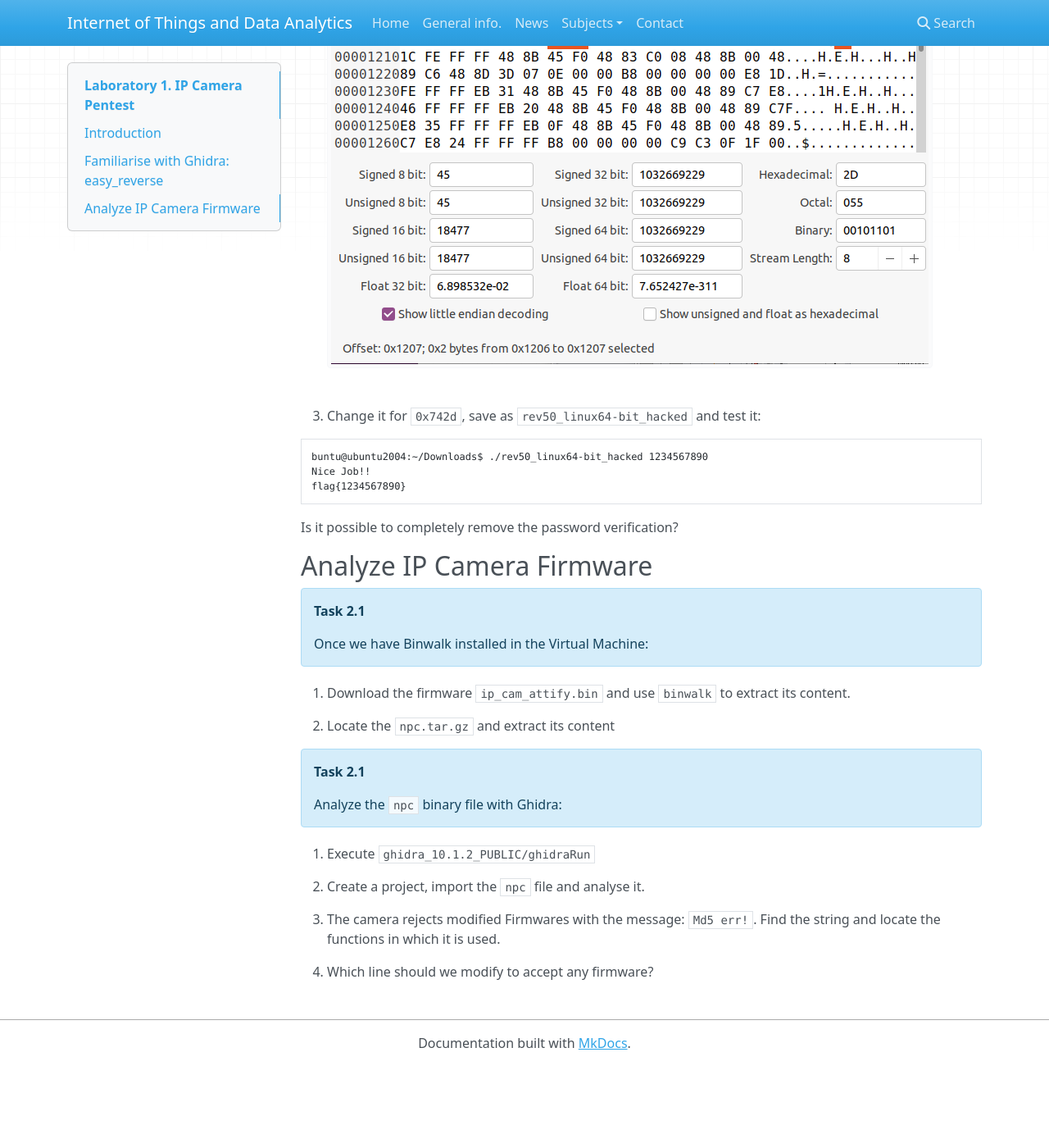
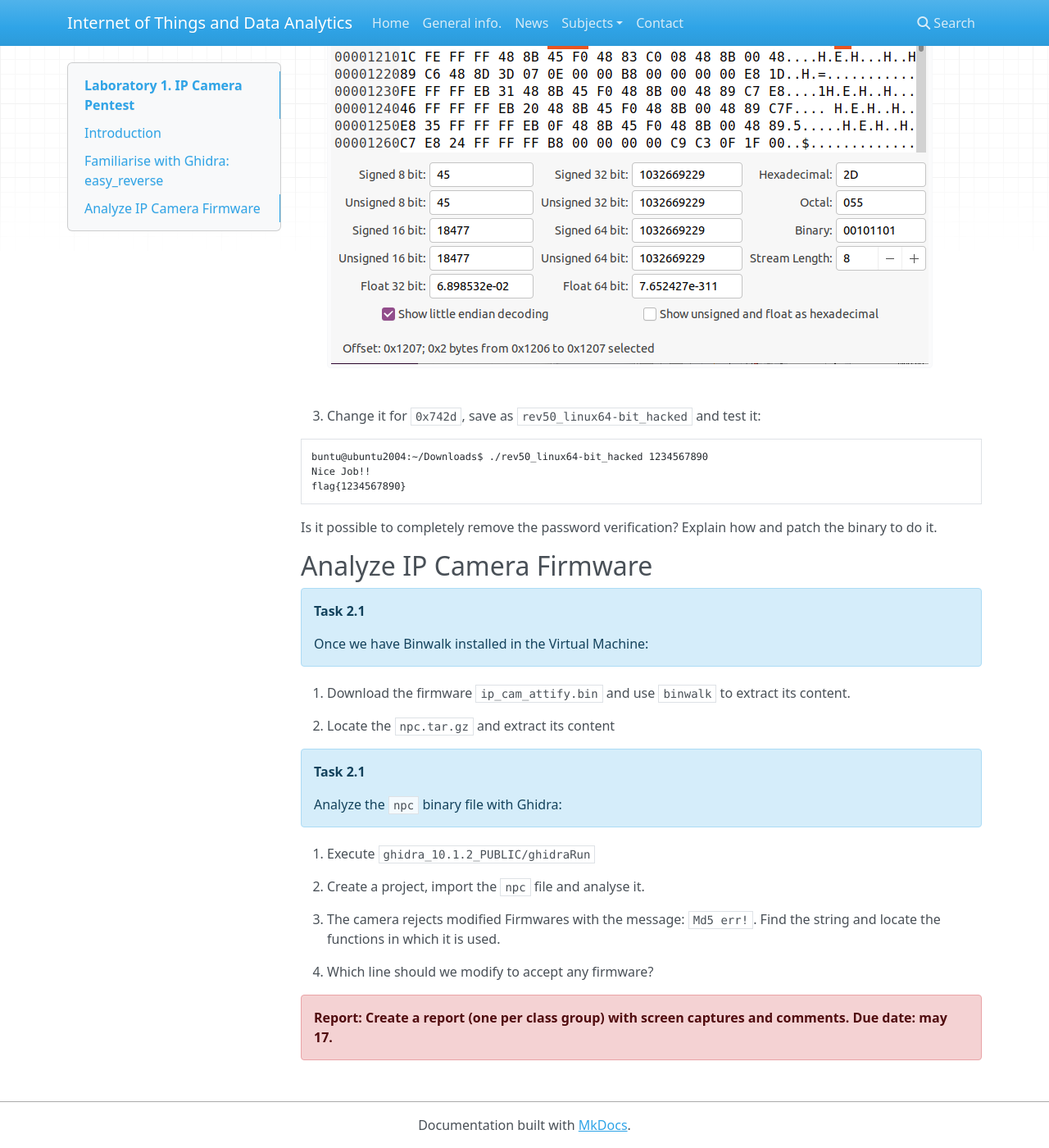
Before and after one commit to iot-da/iot-da.github.io, an MkDocs documentation site: the page built from docs/Subjects/SEC/P1/index.md, in a window 1280 px wide and 1400 px high, scrolled down 5747 px. Shown: the whole window at 82% size. Built offline with MkDocs 1.6.1, drawn with Linux system fonts in a browser that asks for light colours; nearby versions of some CDN libraries; before the commit the page ends 7047 px from its top, so only the background shows below that; some of the changed text lies outside the part shown.

Commit message:
Due time

`````diff
--- a/docs/Subjects/SEC/P1/index.md
+++ b/docs/Subjects/SEC/P1/index.md
@@ -19,7 +19,7 @@ The objective of this laboratory session is to put into practice the knowledge o
 
 5. [Ghex](https://wiki.gnome.org/Apps/Ghex):
 
-````
+````bash
 sudo apt-get install ghex
 ````
 
@@ -125,7 +125,7 @@ Nice Job!!
 flag{1234567890}
 ```
 
-Is it possible to completely remove the password verification?
+Is it possible to completely remove the password verification? Explain how and patch the binary to do it.
 
 ## Analyze IP Camera Firmware
 !!! note "Task 2.1"
@@ -145,3 +145,7 @@ Is it possible to completely remove the password verification?
 3. The camera rejects modified Firmwares with the message: `Md5 err!`. Find the string and locate the functions in which it is used.
 
 4. Which line should we modify to accept any firmware?
+
+
+
+!!! danger "Report: Create a report (one per class group) with screen captures and comments. Due date: may 17."
`````
